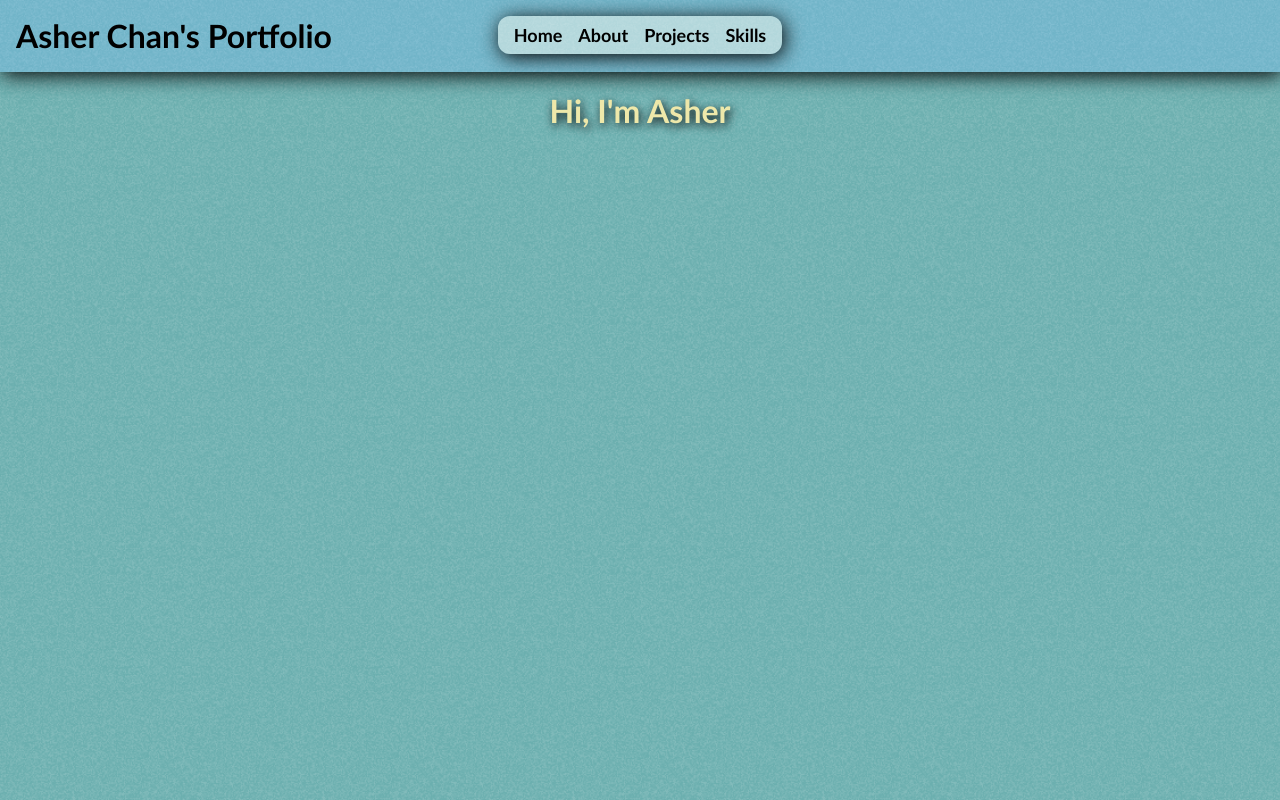
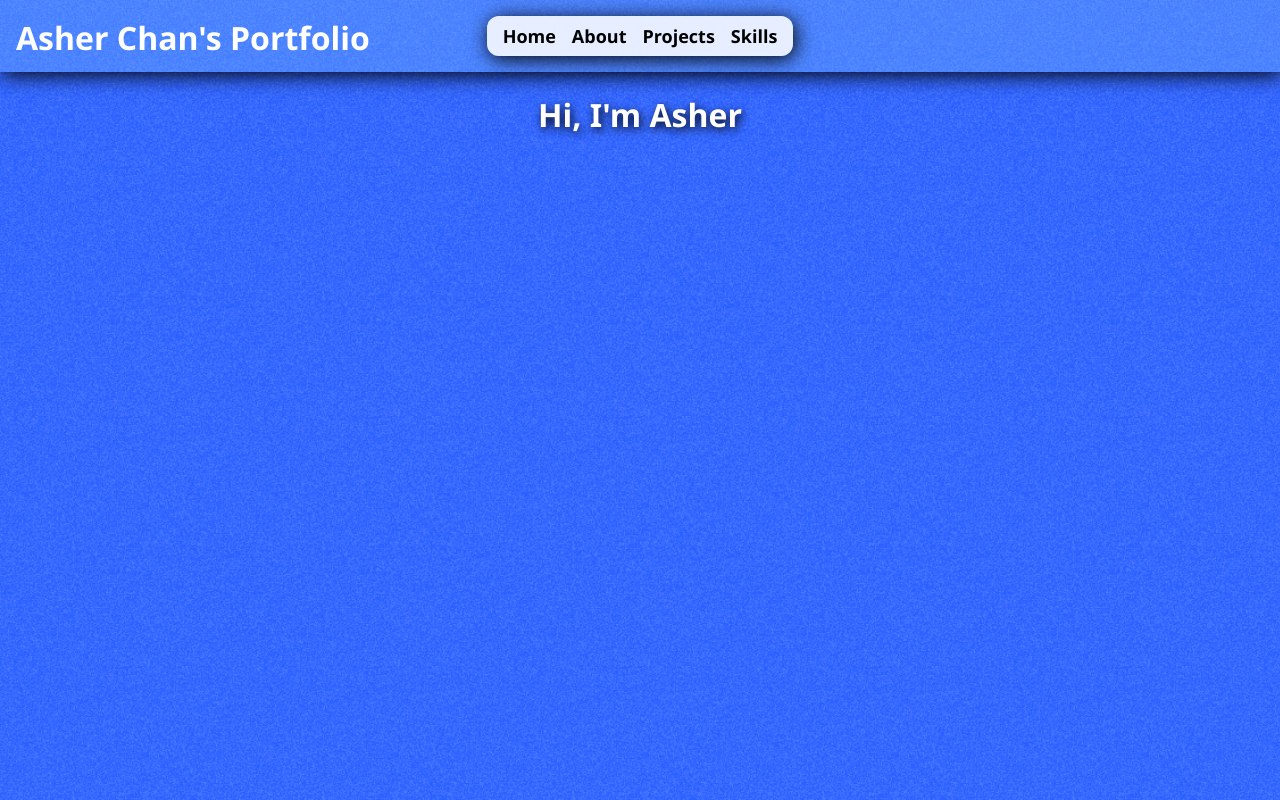
Before and after one commit to ungoosed/portfolio, a Nuxt app: page / in a window 1280 px wide. Built offline with nearby package versions, Linux system fonts and the light colour scheme.

Commit message:
use NuxtLinks and adjusted colors and font so it looks a bit better

```diff
--- a/assets/base.css
+++ b/assets/base.css
@@ -1,11 +1,12 @@
 body {
-    background-color: rgb(107, 175, 175);
+    background-color: rgb(41, 95, 255);
     background-image: url(/public/noise-light.png);
     align-items: center;
-    font-family: 'Gill Sans', 'Gill Sans MT', Calibri, 'Trebuchet MS', sans-serif;
+    font-family: 'Segoe UI', Tahoma, Geneva, Verdana, sans-serif;
     background-size: 250px, 250px;
     padding:0px;
     margin:0px;
+
 }
 
 a {
@@ -17,7 +18,7 @@ a {
 
 a:hover {
 
-    color: darkcyan;
+    color: rgb(74, 121, 150);
 }
 
 #NavBar {
@@ -27,7 +28,7 @@ a:hover {
     display: flex;
     width: max-content;
     box-shadow: 2px 3px 20px black;
-    background: #fffef075;
+    background: #ffffffdb;
     border-radius: 12px;
     position: sticky;
     top: 1rem;
@@ -58,7 +59,7 @@ a:hover {
 }
 
 .content h1 {
-    color: palegoldenrod;
+    color: white;
     text-shadow: 2px 3px 10px black;
 }
 #homeButton {
--- a/components/navBar.vue
+++ b/components/navBar.vue
@@ -3,17 +3,21 @@
         <h1>Asher Chan's Portfolio</h1>
     </div>
     <div id="NavBar">
-        <a href="/">Home</a>
-        <a href="/about">About</a>
-        <a href="/projects">Projects</a>
-        <a href="/skills">Skills</a>
+        <NuxtLink to="/">Home</NuxtLink>
+        <NuxtLink to="/about">About</NuxtLink>
+        <NuxtLink to="/Projects">Projects</NuxtLink>
+        <NuxtLink to="/about">Skills</NuxtLink>
     </div>
 
 </template>
 <style scoped>
+h1 {
+  color:white;
+}
 @media only screen and (max-width: 60rem) {
   h1 {
     display: none;
   }
 }
+
 </style>
--- a/layouts/default.vue
+++ b/layouts/default.vue
@@ -6,4 +6,25 @@
 </template>
 <style>
 @import url(/assets/base.css);
+
+#feet {
+    box-shadow: 2px 3px 20px black;
+    background: #7dc0ff50;
+    width:100%;
+    height: 3rem;
+    z-index: 100;
+    color:white;
+    justify-self: center;
+    padding: 1rem;
+    bottom: 0px;
+}
+
+@media only screen and (max-width: 60rem) {
+  h1 {
+    display: none;
+  }
+}
+
+
+
 </style>
--- a/pages/about.vue
+++ b/pages/about.vue
@@ -3,6 +3,6 @@
         <Title>Asher's Portfolio - About me</Title>
 
       <h1>All About Me</h1>
-
+      <NuxtLink></NuxtLink>
     </div>
   </template>
--- a/pages/projects.vue
+++ b/pages/projects.vue
@@ -1,7 +1,7 @@
 <template>
     <div class="content">
-        <Title>Asher's Portfolio - Career & Education</Title>
-      <h1>Welcome to the career reindeer</h1>
+        <Title>Asher's Portfolio - Projects</Title>
+      <h1>Career</h1>
 
     </div>
   </template>
--- a/pages/skills.vue
+++ b/pages/skills.vue
@@ -2,21 +2,21 @@
     <div class="content">
         <Title>Asher's Portfolio - Skills</Title>
         <h1>Talents</h1>
-            <TextCard color="#a2ed6f35" title="Origami" content="I've been folding origami most of my life.
+            <TextCard color="#b2f7c5" title="Origami" content="I've been folding origami most of my life.
             My first major project was at the end of Grade 6 for my passion project, during the COVID19 pandemic.
             I folded Satoshi Kamiya's Ancient Dragon, which took around 15 hours, including prep time to fold.
             My latest project was designing my own original origami penguin.">
                 <ImageCard color="white" image="/images/dragon-origami.jpg" caption="I folded the Ancient Dragon - Designed by Satoshi Kamiya" />
 
             </TextCard>
-            <TextCard color="#fa9d6b75" title="Coding" content="I first learned programming in Grade 5 through Scratch,
+            <TextCard color="#ffffffbb" title="Coding" content="I first learned programming in Grade 5 through Scratch,
             a visual coding language geared towards beginners, where I created my first games.
             In Grade 7, I began messing around with HTML and Javascript, creating my first websites.
             In 2023, I coded a video game about reproduction for Science 9/10.
             I've involved myself in other self-driven projects including Minecraft mods, web development, and more video games.">
-                <ImageCard color="white" image="/images/quest-for-conception.png" caption="The Quest for Conception - Created by Asher Chan and Jayden Lau" />
+                <ImageCard color="white" image="/images/quest-for-conception.png" caption="The Quest for Conception - Created by Asher Chan and Jayden Law" />
             </TextCard>
-            <TextCard color="#fc383865" title="Juggling" content="My juggling journey began in the spring of 2022, where I first learned the 3 ball cascade.
+            <TextCard color="#ecc7fc" title="Juggling" content="My juggling journey began in the spring of 2022, where I first learned the 3 ball cascade.
             I continued to practice infrequently until the winter of 2022, when I chose it as my skill activity for the Duke of Edinburgh Award.
             Since then I have learned the Mill's Mess, the Shower, and various other tricks, including a 4 ball fountain.">
             <ImageCard color="black" image="/images/juggle.jpg" caption="Juggling 3 balls" />
```
